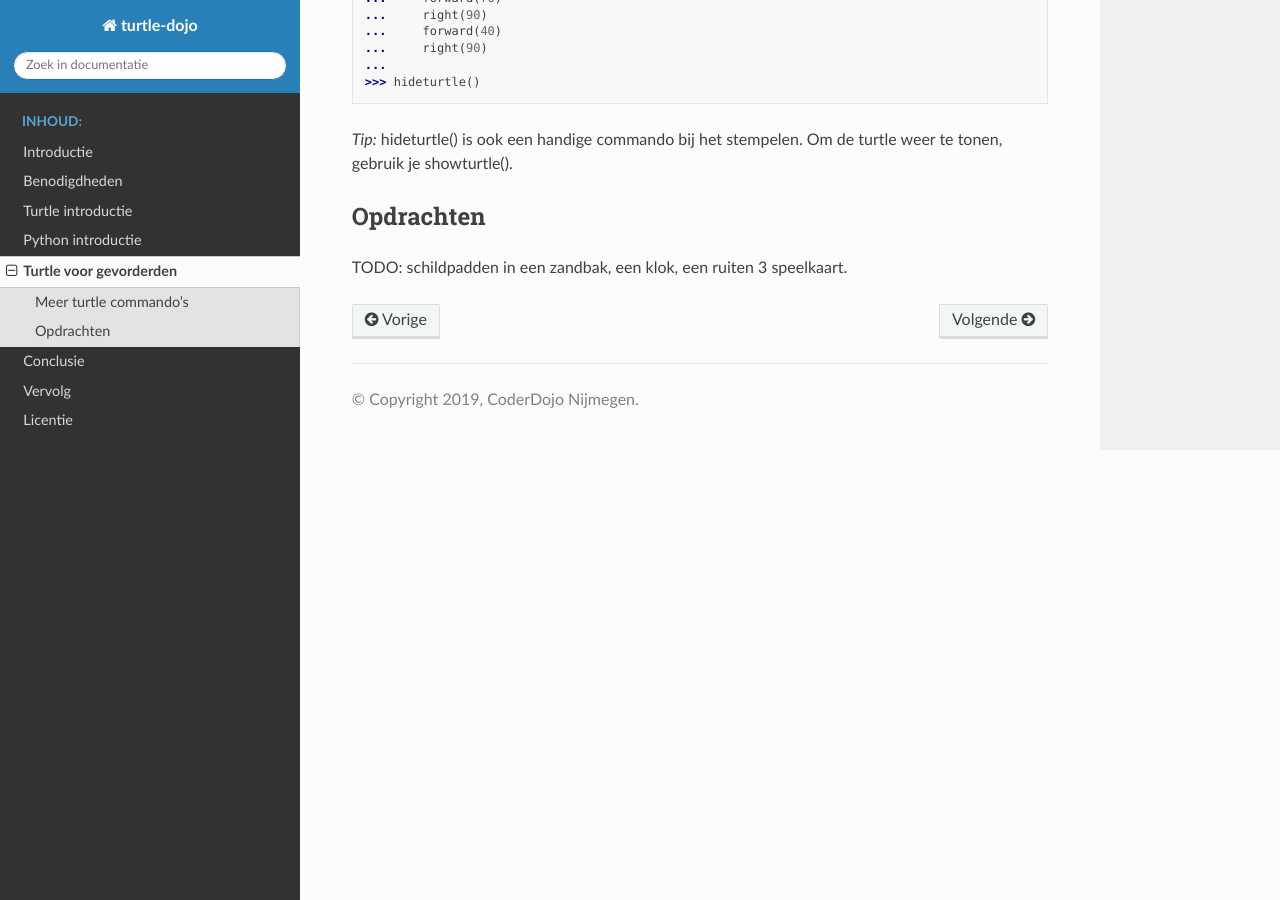
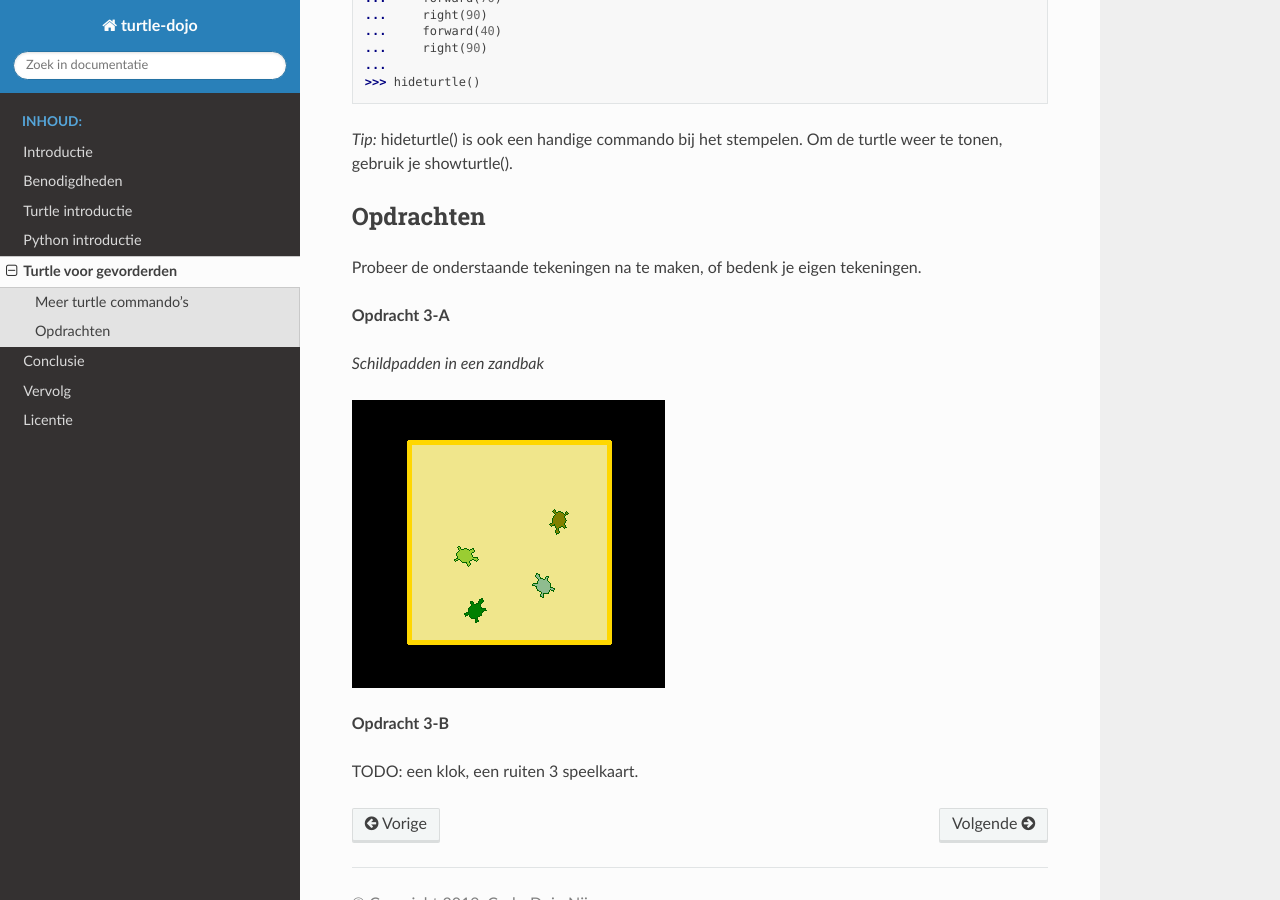
Before and after one commit to coderdojonijmegen/py-turtle, a Sphinx documentation site: the page built from source/turtle_gevorderd.rst, in a window 1280 px wide and 900 px high, scrolled down 2828 px. Built offline with Sphinx 7.4.7 and the Read the Docs theme 2.0.0, drawn with Linux system fonts in a browser that asks for light colours.

Commit message:
Opdracht 3-A

```diff
--- a/source/turtle_gevorderd.rst
+++ b/source/turtle_gevorderd.rst
@@ -35,9 +35,10 @@ uit en kijk na elke stap wat er gebeurt:
     >>> clearstamp(stempel2)
 
 Elke keer dat we stempelen, met stamp(), maken we ook een variabele aan. Die
-variabelen kunnen we gebruiken om stempels die we gedrukt hebben te verwijderen,
-met clearstamp(). Daarom is het handig om ze een naam te geven zoals stempel1,
-stempel2, etc. Dan weet je later nog precies welke stempel dat is geweest.
+variabelen kunnen we gebruiken om stempels die we gedrukt hebben te
+verwijderen, met clearstamp(). Daarom is het handig om ze een naam te geven
+zoals stempel1, stempel2, etc. Dan weet je later nog precies welke stempel dat
+is geweest.
 
 
 **Turtle posities**
@@ -148,4 +149,15 @@ weer te tonen, gebruik je showturtle().
 Opdrachten
 ----------
 
-TODO: schildpadden in een zandbak, een klok, een ruiten 3 speelkaart.
+Probeer de onderstaande tekeningen na te maken, of bedenk je eigen tekeningen.
+
+**Opdracht 3-A**
+
+*Schildpadden in een zandbak*
+
+.. image:: images/o3a.png
+
+
+**Opdracht 3-B**
+
+TODO: een klok, een ruiten 3 speelkaart.
--- a/source/turtle_intro.rst
+++ b/source/turtle_intro.rst
@@ -20,7 +20,8 @@ Je turtle kan voor je tekenen door hem opdrachten te geven. Type het volgende:
     >>> forward(100)
 
 Met deze commando gaat je turtle 100 stapjes vooruit. Als dat nog niet gebeurt
-was, moet nu een scherm zijn geopend met de turtle een lijn.
+was, moet nu een scherm zijn geopend, waarin je de de turtle en een lijn kan
+zien.
 
 De turtle kan ook achteruit:
 
```
Also changed, not shown: source/images/o3a.png (added).
